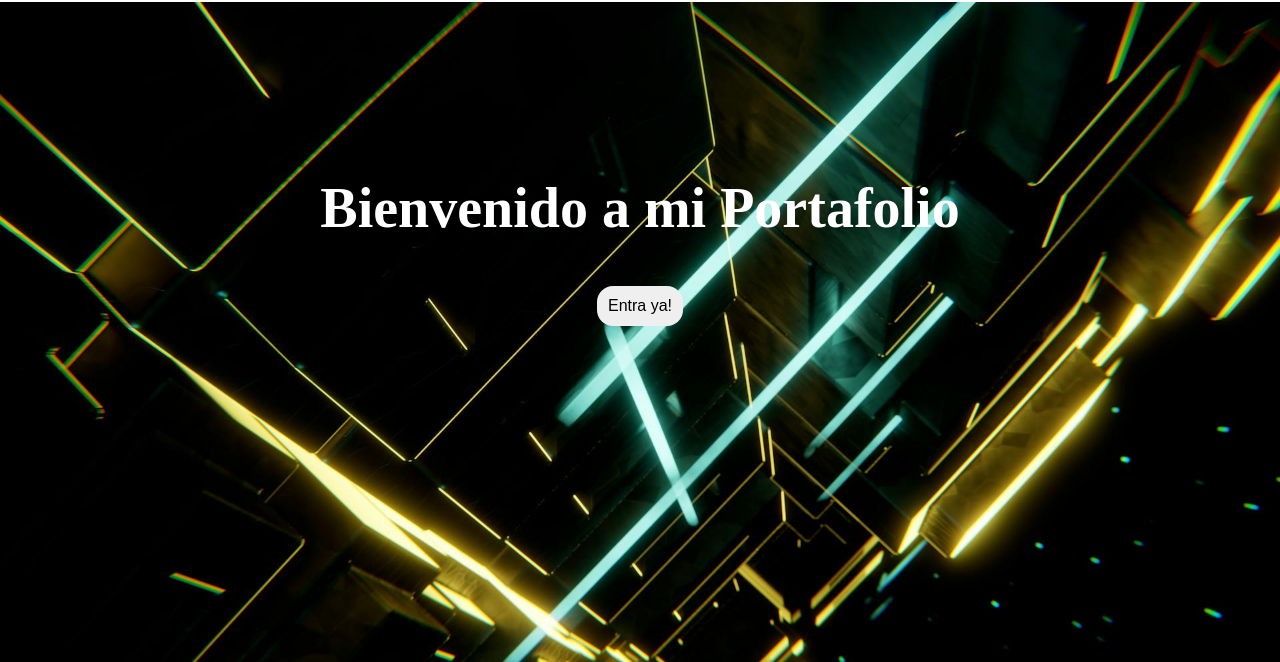
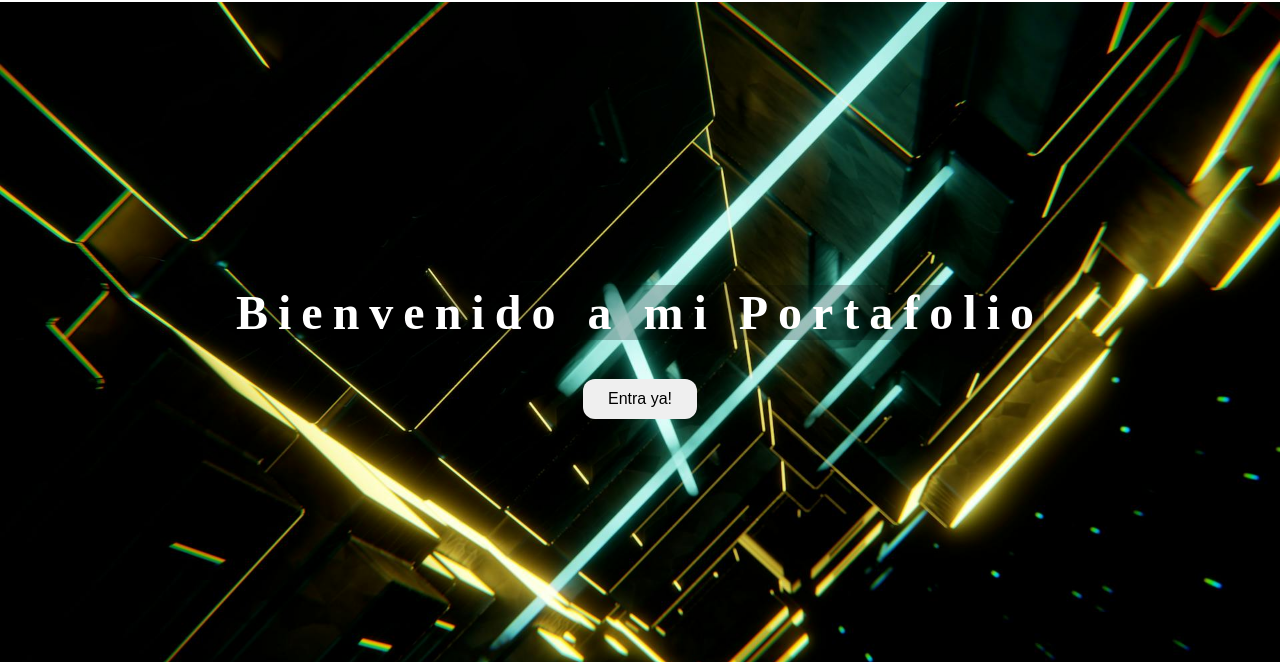
Before and after one commit to irving-mx/CursoPracticoMaquetacionCSS, a plain HTML site: page index.html in a window 1280 px wide. Shown: the part 138-800 px from the top of the page. Drawn offline with Linux system fonts and the light colour scheme.

Commit message:
agregando imagenes al header

```diff
--- a/css/main.css
+++ b/css/main.css
@@ -69,23 +69,35 @@ nav .profile-link a {
 }
 /* Otra seccion */
 .home{
-    background-image: url("../assets/img/fondofinal.jpg");
-    min-height: 100vh;
-    background-repeat: no-repeat;
-    background-size: contain;
+    /* min-height: 100vh; */
+    height: calc(100% - 140px);
     width: 100%;
     display: flex;
     flex-direction: column;
     align-items: center;
+    justify-content: center;
+    position: relative;
+}
+.home-image {
+    position: absolute;
+    top: 0;
+    left: 0;
+    width: 100vw;
+    height: 100%;
+    object-fit: cover; /* Escala la imagen sin recortarla */
+    z-index: -1;
 }
 .home-title{
     color: white;
-    margin-top: 174px;
-    font-size: 3.5rem;
+    /* margin-top: 174px; */
+    font-size: 3rem;
+    letter-spacing: 10px;
+    background-color: #0000003b;
+    letter-spacing: 10px;
 }
 .home-button{
-    padding: 11px;
-    border-radius: 16px;
+    padding: 11px 25px;
+    border-radius: 12px;
     border: none;
     font-size: 1rem;
 }
--- a/index.html
+++ b/index.html
@@ -40,6 +40,7 @@
             </nav>
         </header>
         <section class="home">
+            <img class="home-image" src="./assets/img/fondofinal.jpg" alt="imagen abstacta de lineas con luces y fondo negro">
             <h2 class="home-title">Bienvenido a mi Portafolio</h2>
             <button class="home-button">Entra ya!</button>
         </section>
```
